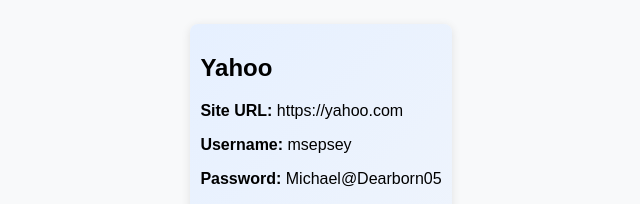
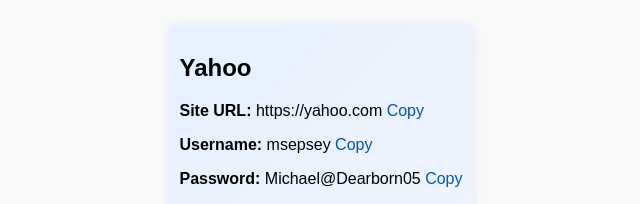
Before and after one commit to nicholasoharrison/my_pass_term_project, a Django app: template MyPassApplication/templates/login_detail.html in a window 1280 px wide. Shown: the part 56-260 px from the top of the page, without its empty margins (319-959 px from the left). Run offline with Django 5.2, Linux system fonts and the light colour scheme; the template is opened without the code that fills it: values that come from a table or form of the project are taken from there, others are empty; data comes from the database, SQL or seed files in the repository; both versions use the stored data as it was after the commit.

Commit message:
Started working on copying feature for Login credentials

```diff
--- a/MyPassApplication/templates/login_detail.html
+++ b/MyPassApplication/templates/login_detail.html
@@ -3,9 +3,9 @@
 
 {% block content %}
 <h2>{{ login.site_name }}</h2>
-<p><strong>Site URL:</strong> {{ login.site_url }}</p>
-<p><strong>Username:</strong> {{ login.username }}</p>
-<p><strong>Password:</strong> {{ login.password }}</p>
+<p><strong>Site URL:</strong> {{ login.site_url }} <a>Copy</a></p>
+<p><strong>Username:</strong> {{ login.username }} <a>Copy</a></p>
+<p><strong>Password:</strong> {{ login.password }} <a>Copy</a></p>
 <p><strong>Notes:</strong> {{ login.notes }}</p>
 <a href="{% url 'login_list' %}">Back to Logins</a>
 {% endblock %}
--- a/MyPassApplication/templates/saved_passwords.html
+++ b/MyPassApplication/templates/saved_passwords.html
@@ -9,7 +9,7 @@
             <li style="display: flex; align-items: center; justify-content: space-between;">
                 <strong>{{ entry.account.name }}:</strong>
                 <!-- Initially show masked password -->
-                <span id="password-{{ entry.account.pk }}" class="masked-password">{{ entry.decrypted_password|slice:":6" }}******</span>
+                <span id="password-{{ entry.account.pk }}" class="masked-password">{{ entry.decrypted_password|slice:":0" }}******</span>
 
                 <!-- Show Password button with data attribute for password -->
                 <button class="button"
@@ -40,7 +40,7 @@
 
         // Hide the full password after 3 seconds
         setTimeout(function() {
-            passwordElement.textContent = fullPassword.slice(0, 6) + "******"; // Mask the password again
+            passwordElement.textContent = fullPassword.slice(0, 0) + "******"; // Mask the password again
         }, 3000); // 3000ms = 3 seconds
     }
 </script>
```
Also changed, not shown: MyPassApplication/vault_views.py (+18 -0 lines), db.sqlite3.
